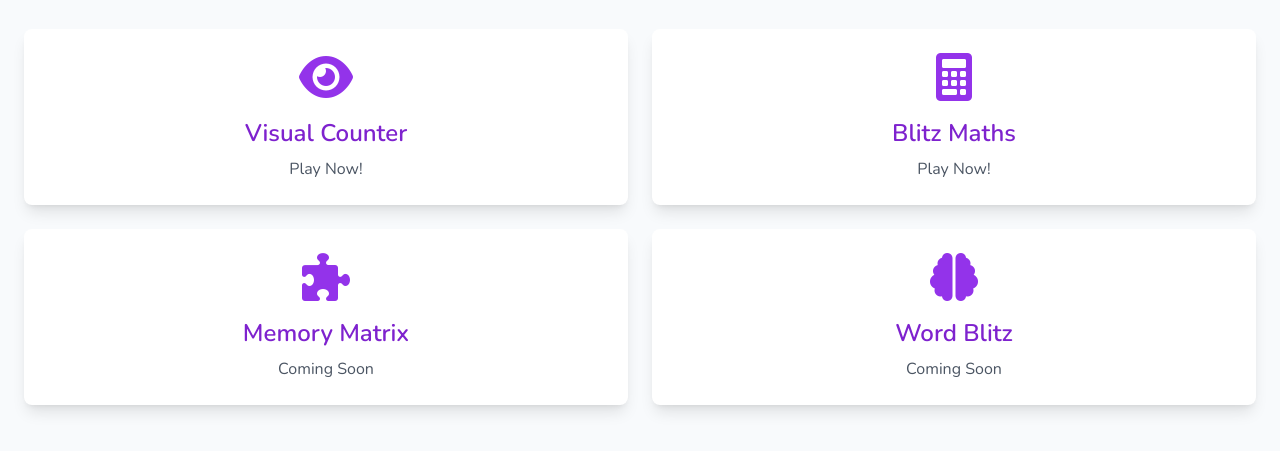
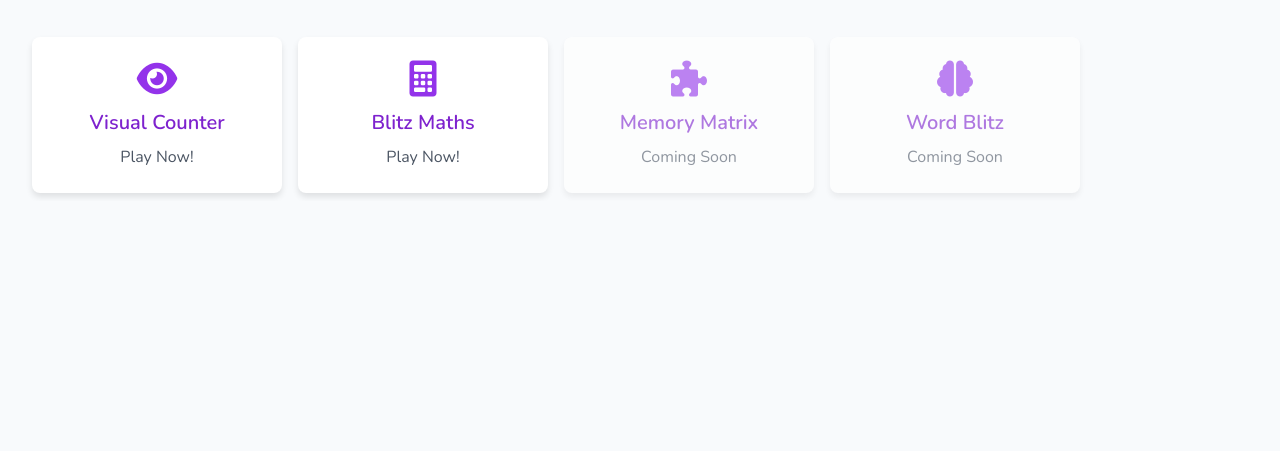
Before and after one commit to incert17/brainblitZ, a plain HTML site: page index.html in a window 1280 px wide. Shown: the part 95-546 px from the top of the page. Drawn offline with nearby package versions, Linux system fonts and the light colour scheme.

Commit message:
fixing index page....

```diff
--- a/index.html
+++ b/index.html
@@ -14,7 +14,7 @@
             background-color: #f8fafc;
             color: #334155;
             user-select: none;
-            overflow: hidden;
+            overflow-x: hidden;
         }
 
         .fade-in { animation: fadeIn 0.3s ease-in-out; }
@@ -31,6 +31,31 @@
             justify-content: center;
             transition: transform 0.2s ease;
         }
+
+        .card-container {
+            display: flex;
+            overflow-x: auto;
+            scroll-behavior: smooth;
+            gap: 1rem;
+            padding: 0.5rem;
+            -webkit-overflow-scrolling: touch;
+        }
+
+        .card {
+            min-width: 250px;
+            flex: 0 0 auto;
+            background-color: #fff;
+            border-radius: 0.5rem;
+            box-shadow: 0 4px 6px rgba(0, 0, 0, 0.1);
+            padding: 1.5rem;
+            transition: transform 0.2s ease;
+            cursor: pointer;
+        }
+
+        .card:hover {
+            transform: translateY(-5px);
+            box-shadow: 0 8px 15px rgba(0, 0, 0, 0.1);
+        }
     </style>
 </head>
 <body class="p-6">
@@ -39,10 +64,15 @@
         <p class="text-lg text-gray-600 fade-in">Train your brain with quick games!</p>
     </div>
 
-    <div id="gameCards" class="grid grid-cols-1 md:grid-cols-2 gap-6"></div>
+    <div class="card-container">
+        <!-- Dynamic cards will be inserted here -->
+    </div>
+
+    <!-- Game content loader -->
+    <div id="gameContent" class="mt-8"></div>
 
     <script>
-        // List of games, easy to update
+        // List of games
         const games = [
             { name: "Visual Counter", icon: "fa-eye", path: "games/viscount.html" },
             { name: "Blitz Maths", icon: "fa-calculator", path: "games/bmaths.html" },
@@ -50,25 +80,36 @@
             { name: "Word Blitz", icon: "fa-brain", path: "#", status: "coming soon" }
         ];
 
-        // Generate cards
-        const container = document.getElementById("gameCards");
+        const cardContainer = document.querySelector(".card-container");
+        const gameContent = document.getElementById("gameContent");
+
         games.forEach(game => {
             const card = document.createElement("div");
-            card.className = "p-6 bg-white rounded-lg shadow-lg hover:shadow-xl transition-shadow fade-in";
+            card.className = "card fade-in";
             card.innerHTML = `
-                <div class="flex items-center justify-center mb-4 text-5xl text-purple-600">
+                <div class="flex items-center justify-center mb-3 text-4xl text-purple-600">
                     <i class="fas ${game.icon}"></i>
                 </div>
-                <h2 class="text-2xl font-semibold text-center text-purple-700">${game.name}</h2>
+                <h2 class="text-xl font-semibold text-center text-purple-700">${game.name}</h2>
                 <p class="mt-2 text-center text-gray-600">
                     ${game.status ? "Coming Soon" : "Play Now!"}
                 </p>
             `;
+
             if (!game.status) {
-                card.onclick = () => window.location.replace(game.path);
-                card.style.cursor = "pointer";
+                card.onclick = () => {
+                    fetch(game.path)
+                        .then(response => response.text())
+                        .then(html => {
+                            gameContent.innerHTML = html;
+                            history.replaceState(null, "", "?game=" + game.name); // URL won't update visibly[web:29]
+                        })
+                        .catch(err => console.error("Failed to load game:", err));
+                };
+            } else {
+                card.style.opacity = 0.6;
             }
-            container.appendChild(card);
+            cardContainer.appendChild(card);
         });
     </script>
 </body>
```
